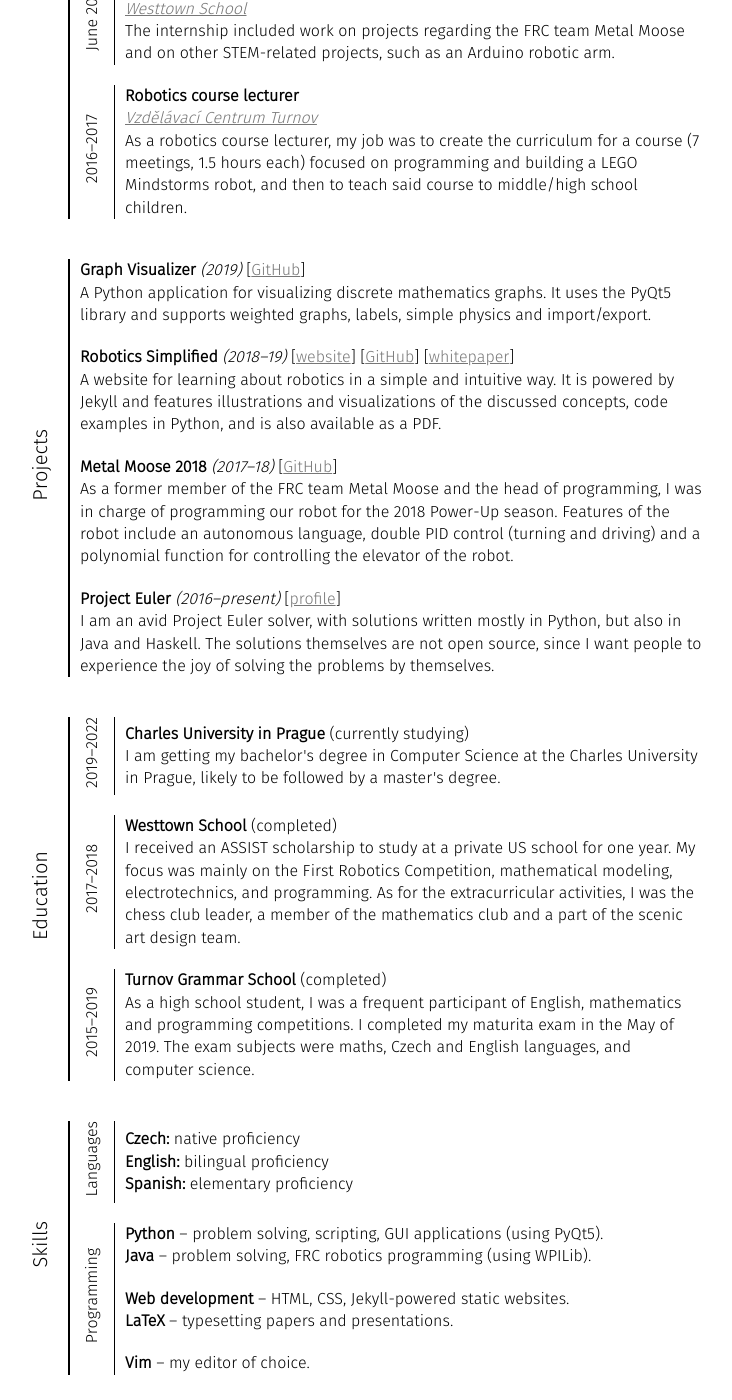
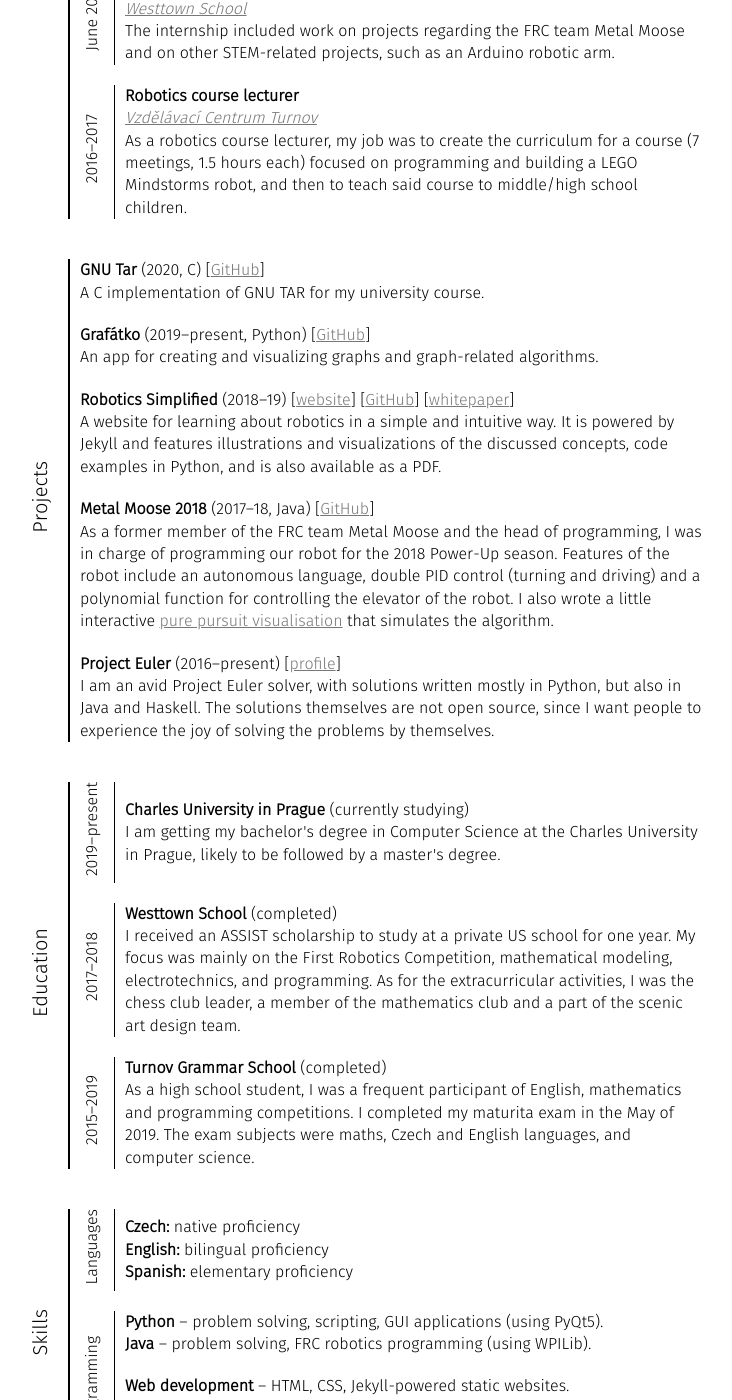
Before and after one commit to xiaoxiae/slama.dev, a Jekyll site: the page built from cv.md, in a window 1280 px wide and 1400 px high, scrolled down 875 px. Shown: the whole window, without its empty margins (278-1010 px from the left). Built offline with Jekyll 4.4.1, drawn with Linux system fonts in a browser that asks for light colours.

Commit message:
update cv (new projects!)

```diff
--- a/cv.md
+++ b/cv.md
@@ -96,25 +96,30 @@
     </td>
     <td colspan="2" class="cv-content-cell">
       <p>
-        <strong>Graph Visualizer</strong> <em>(2019)</em> [<a href="https://github.com/xiaoxiae/GraphVisualizer">GitHub</a>]
+        <strong>GNU Tar</strong> (2020, C) [<a href="https://github.com/xiaoxiae/mytar.c">GitHub</a>]
         <br>
-        A Python application for visualizing discrete mathematics graphs.
-        It uses the PyQt5 library and supports weighted graphs, labels, simple physics and import/export.
+		A C implementation of GNU TAR for my university course.
       </p>
       <p>
-        <strong>Robotics Simplified</strong> <em>(2018–19)</em> [<a href="http://robotics-simplified.com/">website</a>] [<a href="https://github.com/xiaoxiae/Robotics-Simplified-Website">GitHub</a>] [<a href="https://github.com/xiaoxiae/soc-paper-2019">whitepaper</a>]
+        <strong>Grafátko</strong> (2019–present, Python) [<a href="https://github.com/xiaoxiae/Grafatko">GitHub</a>]
+        <br>
+		An app for creating and visualizing graphs and graph-related algorithms.
+      </p>
+      <p>
+        <strong>Robotics Simplified</strong> (2018–19) [<a href="http://robotics-simplified.com/">website</a>] [<a href="https://github.com/xiaoxiae/Robotics-Simplified-Website">GitHub</a>] [<a href="https://github.com/xiaoxiae/soc-paper-2019">whitepaper</a>]
         <br>
         A website for learning about robotics in a simple and intuitive way.
         It is powered by Jekyll and features illustrations and visualizations of the discussed concepts, code examples in Python, and is also available as a PDF.
       </p>
       <p>
-        <strong>Metal Moose 2018</strong> <em>(2017–18)</em> [<a href="https://github.com/MetalMooseFRC/MetalMoose2018">GitHub</a>]
+        <strong>Metal Moose 2018</strong> (2017–18, Java) [<a href="https://github.com/MetalMooseFRC/MetalMoose2018">GitHub</a>]
         <br>
         As a former member of the FRC team Metal Moose and the head of programming, I was in charge of programming our robot for the 2018 Power-Up season.
         Features of the robot include an autonomous language, double PID control (turning and driving) and a polynomial function for controlling the elevator of the robot.
+		I also wrote a little interactive <a href="https://github.com/xiaoxiae/PurePursuitAlgorithm">pure pursuit visualisation</a> that simulates the algorithm.
       </p>
       <p>
-        <strong>Project Euler </strong> <em>(2016–present)</em> [<a href="https://projecteuler.net/progress=thexiaoxiae">profile</a>]
+        <strong>Project Euler </strong> (2016–present) [<a href="https://projecteuler.net/progress=thexiaoxiae">profile</a>]
         <br>
         I am an avid Project Euler solver, with solutions written mostly in Python, but also in Java and Haskell.
         The solutions themselves are not open source, since I want people to experience the joy of solving the problems by themselves.
@@ -129,7 +134,7 @@
       <p><span>Education</span></p>
     </td>
     <td class="cv-secondary-group">
-      <p><span>2019–2022</span></p>
+      <p><span>2019–present</span></p>
     </td>
     <td class="cv-content-cell">
     <p>
```
